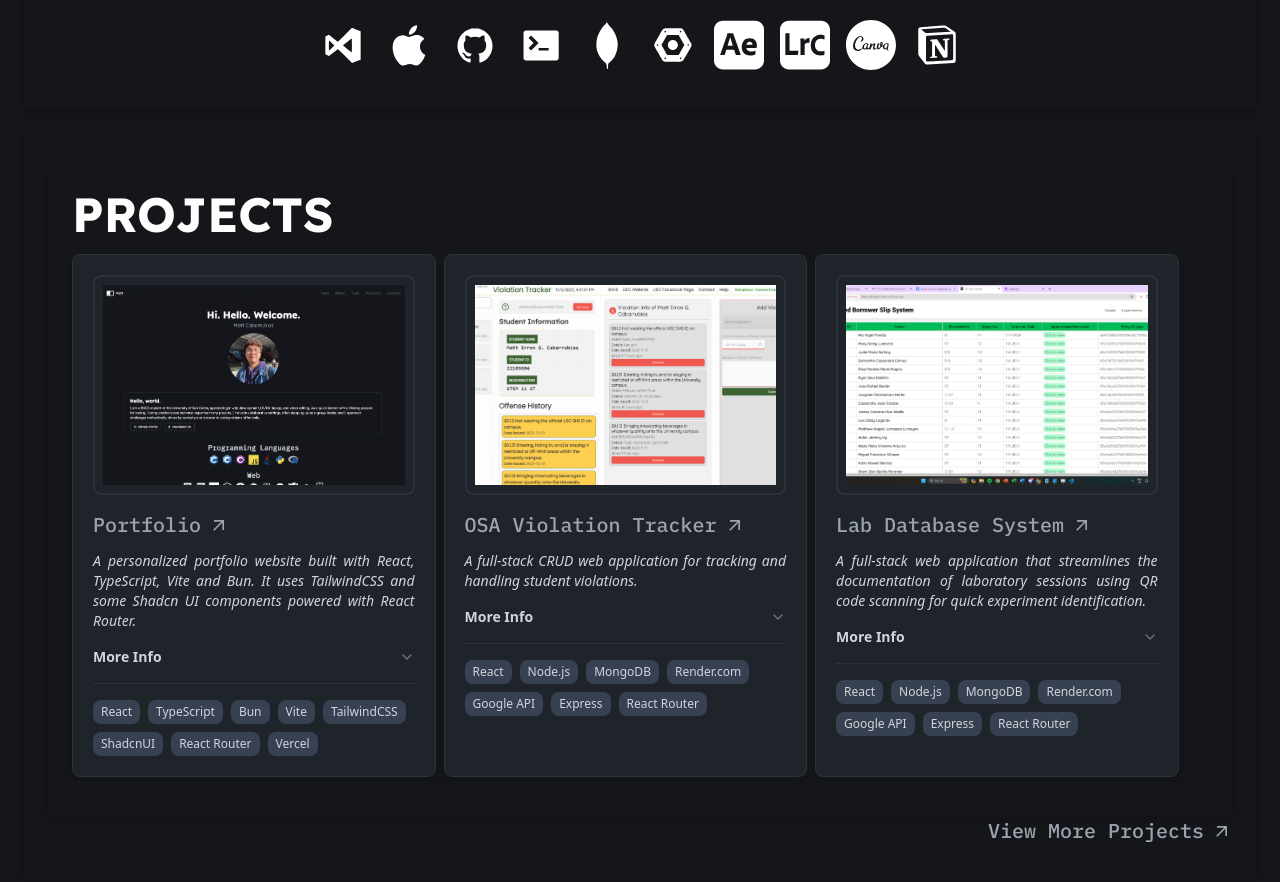
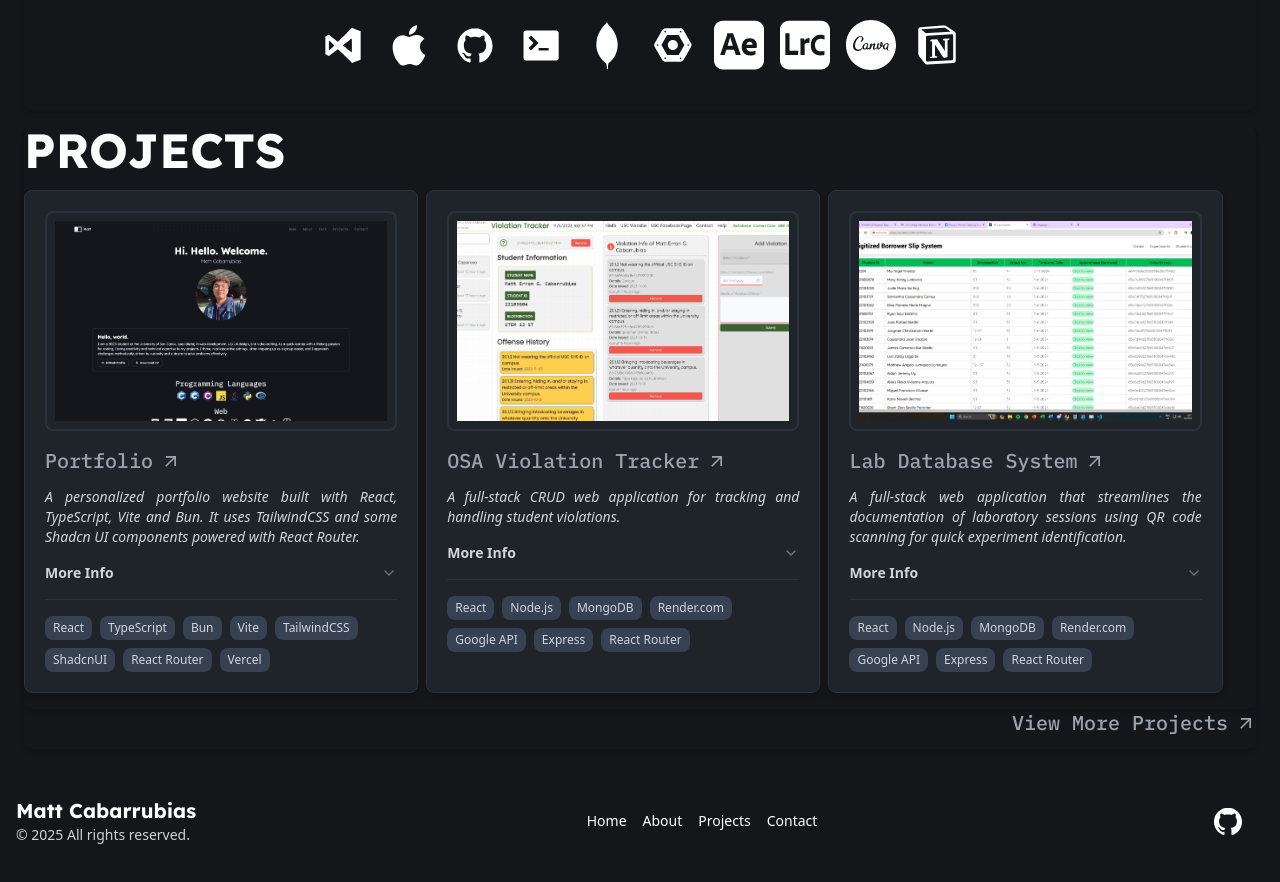
Before and after one commit to devliqht/portfolio, a React (Vite) app: page / in a window 1280 px wide. Shown: the part 1132-2014 px from the top of the page. Built offline with nearby package versions, Linux system fonts and the light colour scheme.

Commit message:
ADD: Footer.tsx and adjust projects padding

```diff
--- a/src/App.tsx
+++ b/src/App.tsx
@@ -3,6 +3,7 @@ import Hero from "@/pages/Hero.tsx";
 import Projects from "@/pages/Projects.tsx";
 
 import Header from "@/components/Header.tsx";
+import Footer from "@/components/Footer";
 import ScrollToTop from "@/components/ScrollToTop.tsx";
 import './App.css';
 
@@ -17,6 +18,7 @@ function App() {
           <Route path="/" element={<Hero />} />
           <Route path="/projects" element={<Projects />} />
         </Routes>
+        <Footer></Footer>
       </div>
     </Router>
     </>
--- a/src/components/Containers.tsx
+++ b/src/components/Containers.tsx
@@ -29,6 +29,7 @@ interface BasicContainerProps {
     children: React.ReactNode;
     outline?: boolean;
     className?: string;
+    noPadding?: boolean;
 }
 
 const ProjectsContainer: React.FC<ProjectsContainerProps> = ({
@@ -106,11 +107,12 @@ const AnimatedContainer: React.FC<AnimatedContainerProps> = ({
 const BasicContainer: React.FC<BasicContainerProps> = ({
   children,
   outline = true,
-  className = ""
+  className = "",
+  noPadding = false
 }) => {
   return (
     <div
-      className={`container ${className} mx-auto mt-4 p-4 md:p-6 rounded-lg shadow-md ${
+      className={`container ${className} mx-auto mt-4 ${noPadding ? 'p-0' : 'p-4 md:p-6'} rounded-lg shadow-md ${
         outline ? 'border-2 border-[var(--dblue-ll)]' : 'border-none'
       }`}
     >
--- /dev/null
+++ b/src/components/Footer.tsx
@@ -0,0 +1,54 @@
+import { Link } from "react-router-dom";
+import { DiGit, DiGithubBadge } from "react-icons/di";
+import { FaDiscord } from "react-icons/fa";
+
+const Footer = () => {
+  return (
+    <footer className="bg-[var(--dblue)] text-white py-6">
+      <div className="container mx-auto px-4 flex flex-col md:flex-row justify-between items-center gap-4">
+        <div className="md:text-left">
+          <h4 className="text-xl font-bold lexend-deca-700">Matt Cabarrubias</h4>
+          <p className="text-sm opacity-80">© 2025 All rights reserved.</p>
+        </div>
+        <nav className="flex gap-4 text-sm">
+          <Link to="/" className="hover:underline">
+            Home
+          </Link>
+          <Link to="/about" className="hover:underline">
+            About
+          </Link>
+          <Link to="/projects" className="hover:underline">
+            Projects
+          </Link>
+          <Link to="/contact" className="hover:underline">
+            Contact
+          </Link>
+        </nav>
+
+        {/* Right Section: Social Icons */}
+        <div className="flex gap-4">
+          <a
+            href="https://github.com/yourusername"
+            target="_blank"
+            rel="noopener noreferrer"
+            className="hover:opacity-80 transition-opacity"
+            aria-label="GitHub"
+          >
+            <DiGithubBadge size={40}></DiGithubBadge>
+          </a>
+          <a
+            href="https://linkedin.com/in/yourusername"
+            target="_blank"
+            rel="noopener noreferrer"
+            className="hover:opacity-80 transition-opacity"
+            aria-label="LinkedIn"
+          >
+
+          </a>
+        </div>
+      </div>
+    </footer>
+  );
+};
+
+export default Footer;
--- a/src/components/ProjectsRender.tsx
+++ b/src/components/ProjectsRender.tsx
@@ -9,7 +9,7 @@ interface ProjectsRenderProps {
 const ProjectsRender: React.FC<ProjectsRenderProps> = ({renderCount = 0, animateDelay = 0}) => {
   return (
       <AnimatedContainer delay={animateDelay}>
-        <BasicContainer className="border-none mt-0 p-0">
+        <BasicContainer className="border-none" noPadding={true}>
           <h3 className="text-3xl md:text-5xl text-[var(--white)] lexend-deca-700 md:text-left mb-4 w-full" id="projects">
             PROJECTS
           </h3>
--- a/src/pages/Hero.tsx
+++ b/src/pages/Hero.tsx
@@ -91,7 +91,7 @@ const Hero = () => {
             </BasicContainer>
         </AnimatedContainer>
         <AnimatedContainer delay={900}>
-            <BasicContainer className="border-none">
+            <BasicContainer className="border-none" noPadding={true}>
                 <ProjectsRender renderCount={3}></ProjectsRender>
                 <div className="text-white ibm-plex-mono-medium flex flex-row justify-end">
                     <Link
```
